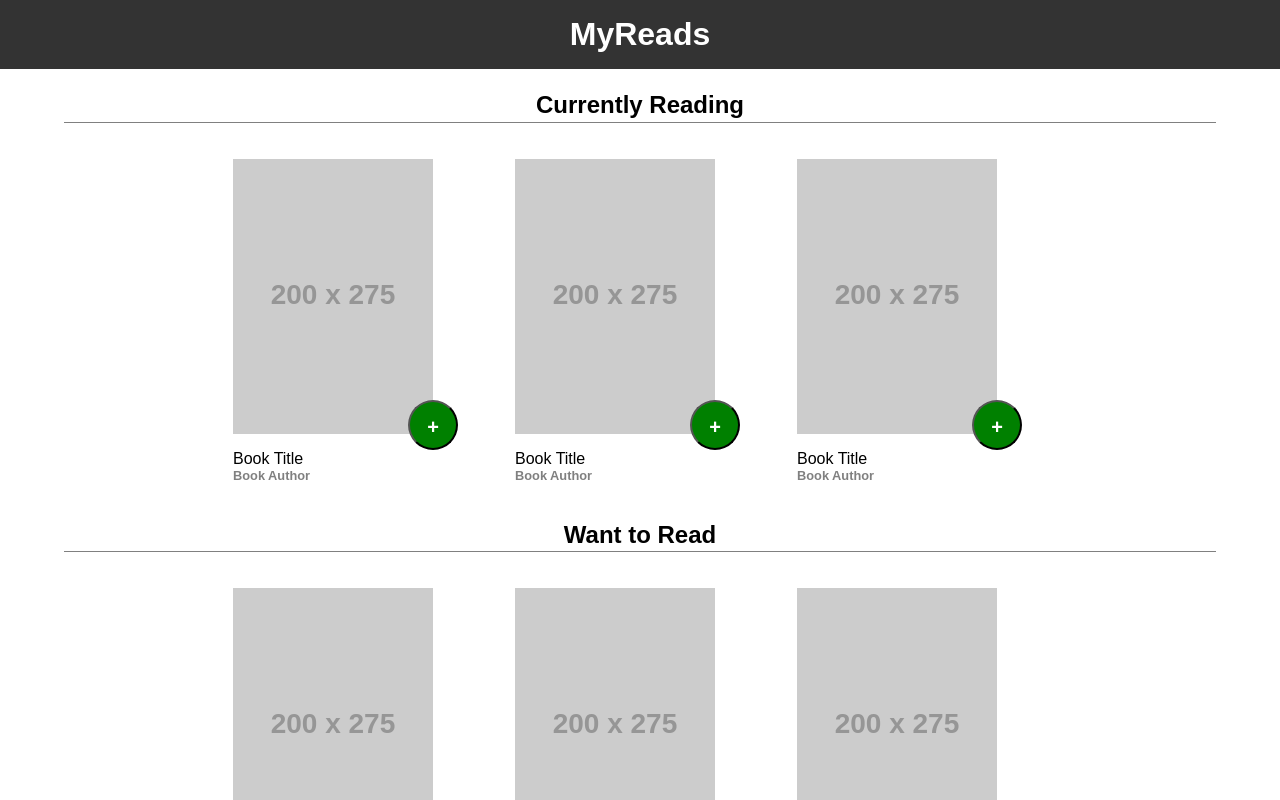
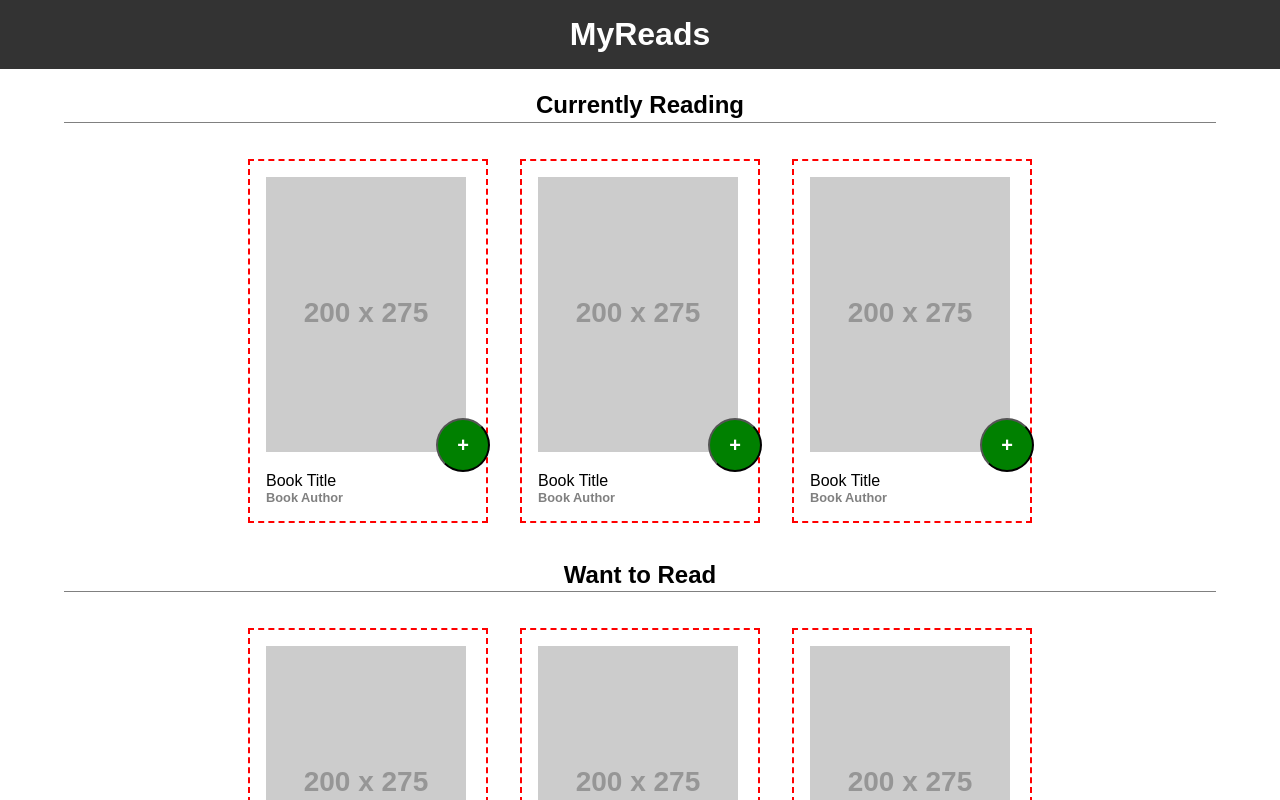
Before and after one commit to jakarlse88/MyReads, a React (Create React App) app: page / in a window 1280 px wide. Shown: the top 800 px of the page. Built offline with nearby package versions, Linux system fonts and the light colour scheme.

Commit message:
FIX: book elements now properly centred

```diff
--- a/src/book.css
+++ b/src/book.css
@@ -1,11 +1,12 @@
 .book {
-    /* border: 2px dashed red; */
+    border: 2px dashed red;
     display: inline-block;
+    margin: 1em;
 }
 
 .book figure {
     padding: 1em;
-    margin: 0 0 0 auto;
+    margin: 0 -50px 0 0;
 }
 
 .book-title {
@@ -38,7 +39,7 @@
     margin: 0;
     text-align: center;
     position: relative;
-    right: 25px;
+    right: 30px;
 }
 
 .book-control:hover {
--- a/src/index.css
+++ b/src/index.css
@@ -1,3 +1,7 @@
+* {
+  box-sizing: content-box;
+}
+
 html {
   font-size: 1em;
 }
```
Also changed, not shown: 1 other file (tests, documents, lock files or other folders).
